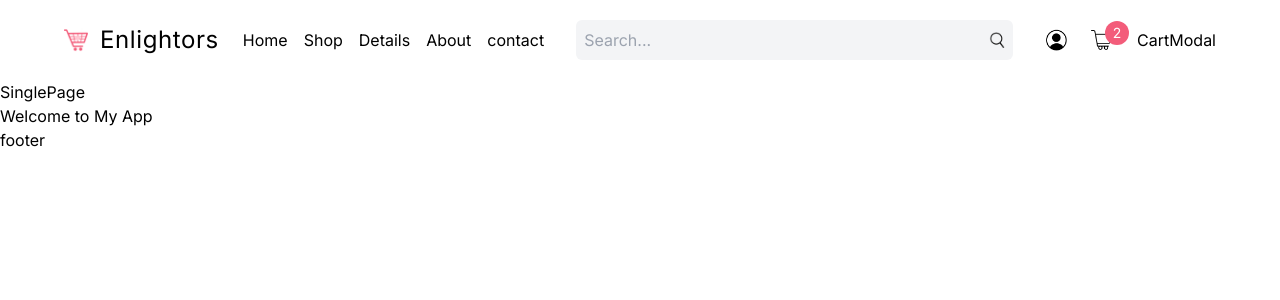
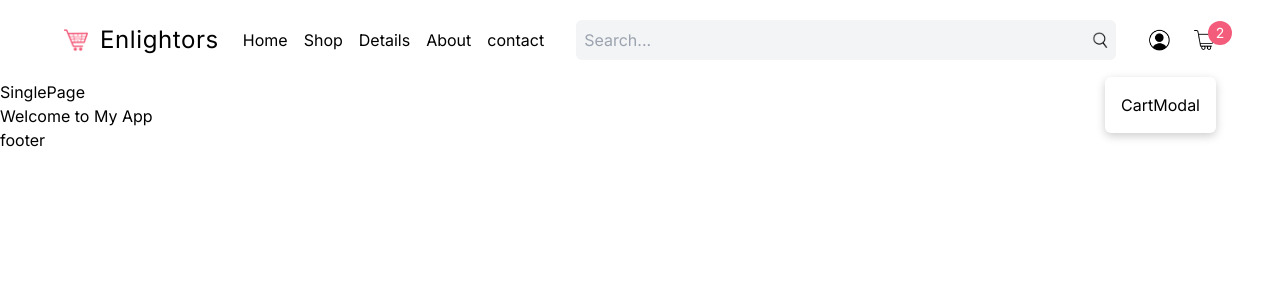
Before and after one commit to sardarMrashed/technicaltest-Enlightors, a Next.js app: page / in a window 1280 px wide. Both pictures are taken after a click on the picture 1205 px from the left and 40 px from the top of the page. Shown: the top 300 px of the page. Built offline with nearby package versions, Linux system fonts and the light colour scheme.

Commit message:
design  in files  cart for buy thing

```diff
--- a/app/components/CartModal.tsx
+++ b/app/components/CartModal.tsx
@@ -1,7 +1,7 @@
 'use client'
 const CartModal = () => {
   return (
-    <div>CartModal</div>
+    <div className="absolute p-4 rounded-md shadow-[0px_3px_10px_rgba(0,0,0,0.2)] bg-white top-12 right-0 flex flex-col gap-4 ">CartModal</div>
 
   )
 }
```
